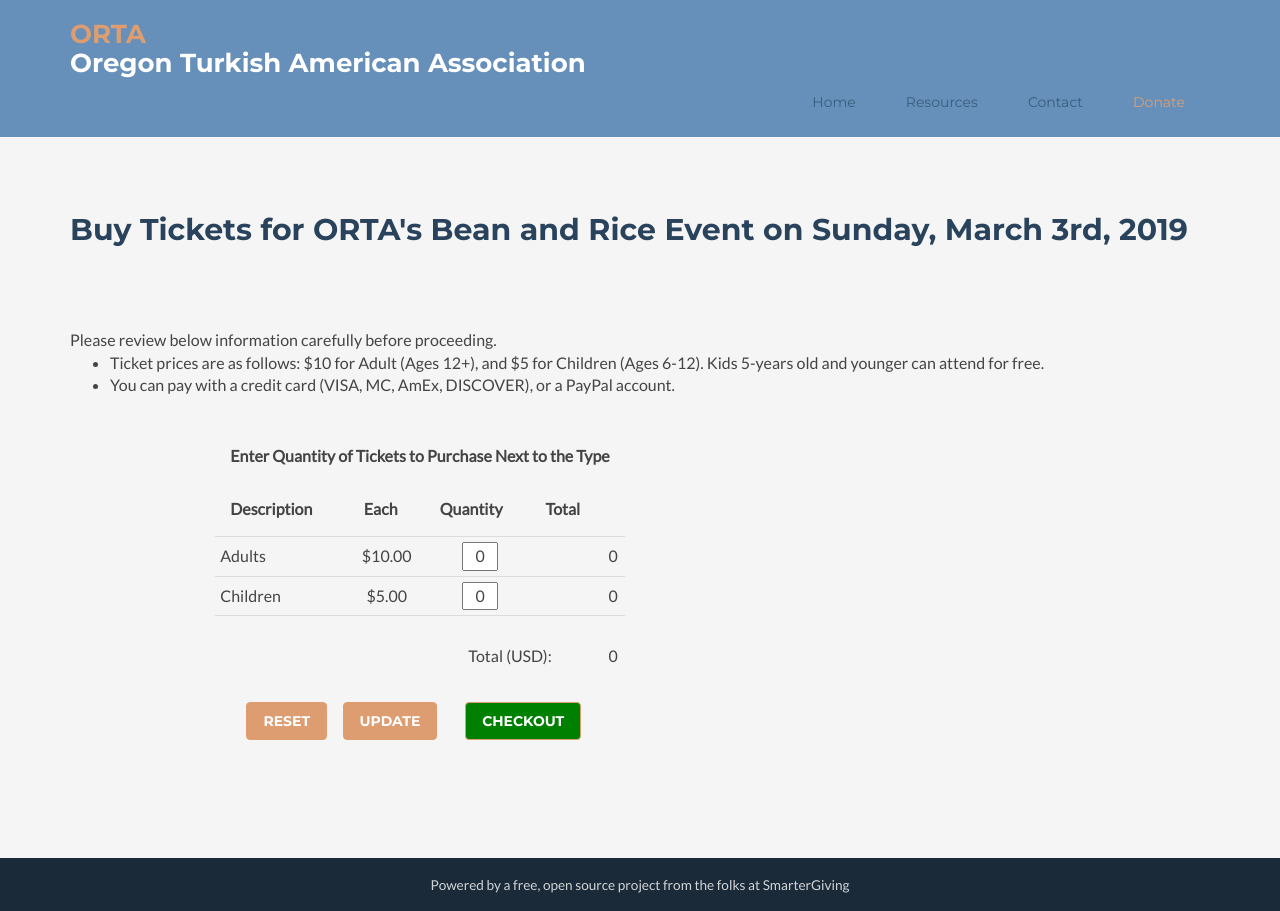
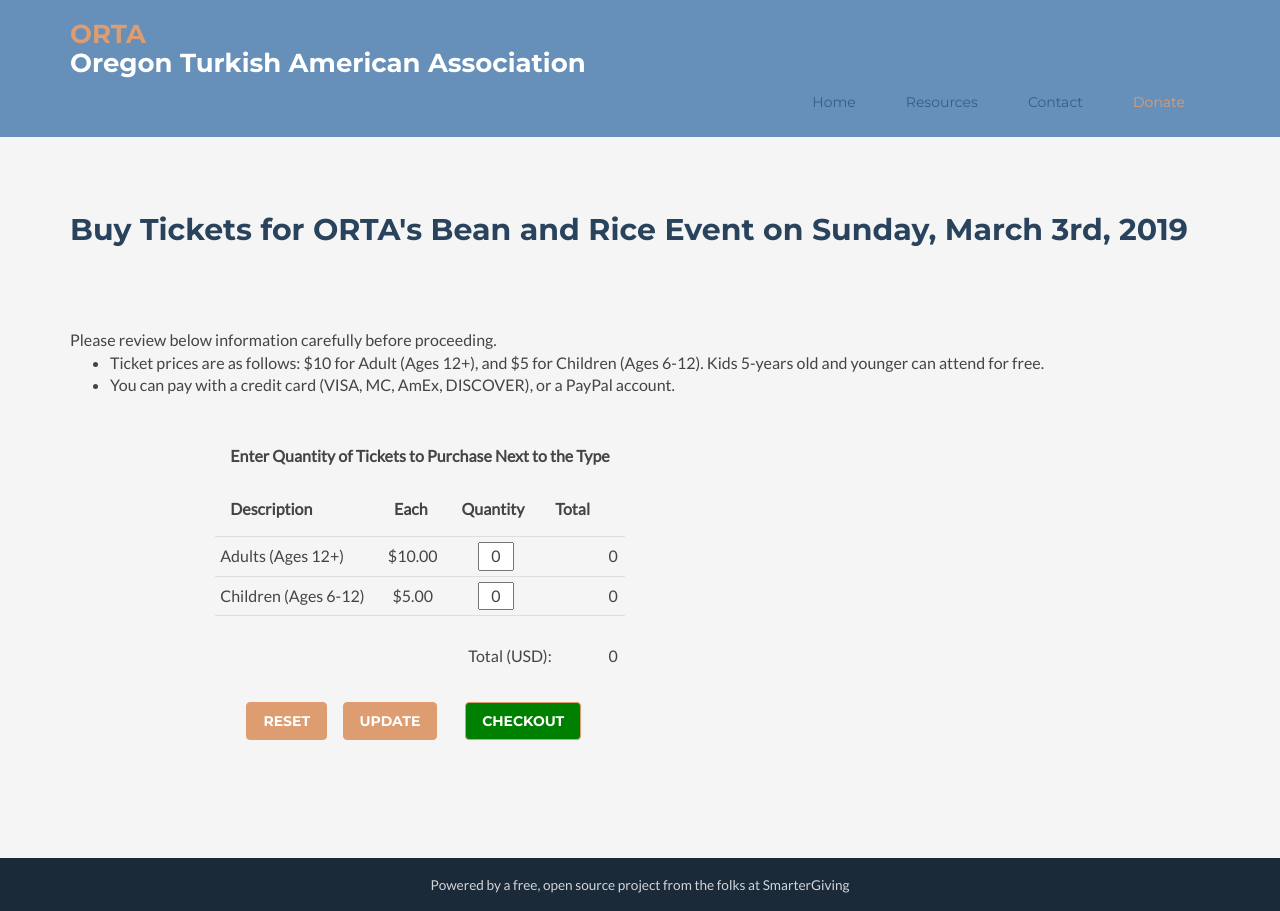
Before and after one commit to ortapdx/ortapdx.github.io, a Jekyll site: the page built from pp_3319.html, in a window 1280 px wide. Built offline with Jekyll 4.4.1, drawn with Linux system fonts in a browser that asks for light colours; nearby versions of some CDN libraries; comment, search, counter and statistics services are not loaded.

Commit message:
Update pp_3319.html

```diff
--- a/pp_3319.html
+++ b/pp_3319.html
@@ -59,7 +59,7 @@ layout: default
                 <th style="padding: 10px;" align="right">  Total  </th>
               </tr>
               <tr style="border-bottom: 1px solid #ddd;">
-                <td style="padding: 5px;" align="left">Adults</td>
+                <td style="padding: 5px;" align="left">Adults (Ages 12+)</td>
                 <td style="padding: 5px;" align="center">$10.00</td>
                 <td style="padding: 5px;" align="center">
                   <input type="text" style="text-align: center;" name="qty10" size="2" value="0" onchange="GetOrder ('id10','Adults',10);"/>
@@ -72,7 +72,7 @@ layout: default
 
               <tr style="border-bottom: 1px solid #ddd;">
 
-                <td style="padding: 5px;" align="left">Children</td>
+                <td style="padding: 5px;" align="left">Children (Ages 6-12)</td>
                 <td style="padding: 5px;" align="center">$5.00</td>
                 <td style="padding: 5px;" align="center">
                   <input type="text" style="text-align: center;" name="qty5" size="2" value="0" onchange="GetOrder ('id5','Children',5);"/>
```
